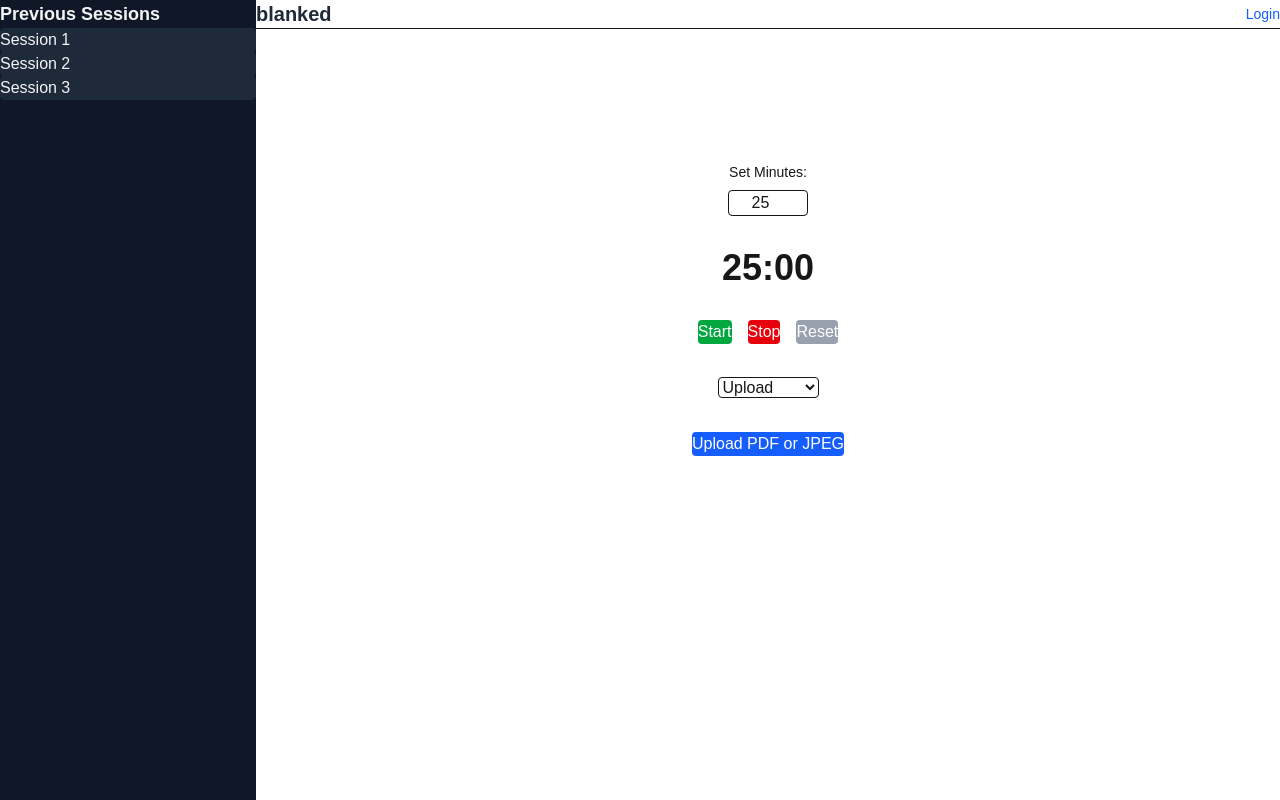
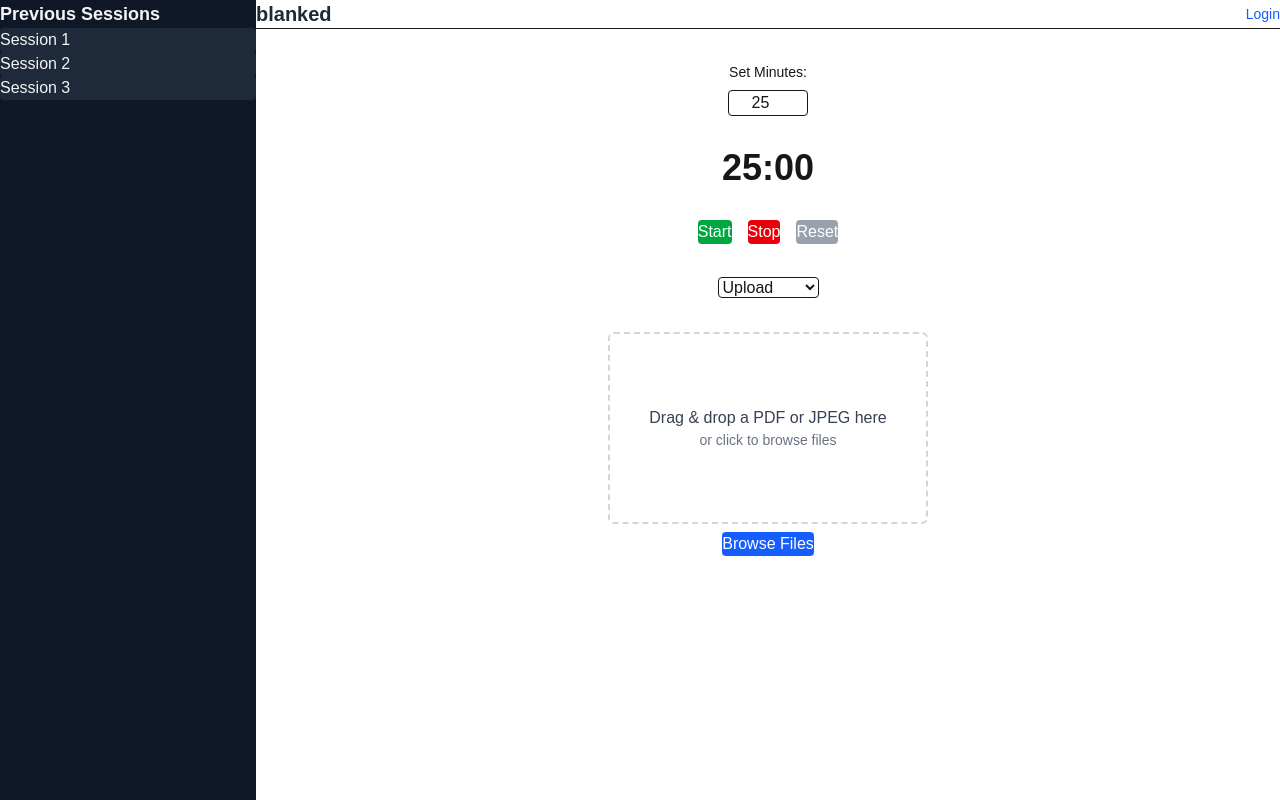
Before and after one commit to Daiyan-Zubaier/study-budy, a Next.js app in the folder frontend/: page /session in a window 1280 px wide. Built offline with nearby package versions, Linux system fonts and the light colour scheme.

Commit message:
fix pdf upload ui

```diff
--- a/frontend/package.json
+++ b/frontend/package.json
@@ -9,18 +9,22 @@
     "lint": "next lint"
   },
   "dependencies": {
+    "@google/generative-ai": "^0.24.1",
     "@tailwindcss/postcss": "^4.1.10",
     "firebase": "^11.9.1",
     "next": "15.3.4",
+    "pdf-parse": "^1.1.1",
     "pdfjs-dist": "^5.3.31",
     "postcss": "^8.5.6",
     "react": "^19.0.0",
     "react-dom": "^19.0.0",
+    "react-dropzone": "^14.3.8",
     "tailwindcss": "^4.1.10"
   },
   "devDependencies": {
     "@eslint/eslintrc": "^3",
     "@types/node": "^20",
+    "@types/pdf-parse": "^1.1.5",
     "@types/react": "^19",
     "@types/react-dom": "^19",
     "eslint": "^9",
--- a/frontend/src/app/api/gemini/flashcards/route.ts
+++ b/frontend/src/app/api/gemini/flashcards/route.ts
@@ -15,7 +15,7 @@ ${text}
 
   // Call Gemini API
   const response = await fetch(
-    "https://generativelanguage.googleapis.com/v1beta/models/gemini-2.0-flash:generateContent?key=AIzaSyCKP1TWl_7Jg_XUpNy9ZdVVDkdf63oVBJo",
+    "https://generativelanguage.googleapis.com/v1beta/models/gemini-2.0-flash:generateContent?key=AIzaSyB2-KM1JzPgpMeqM2jGs6Z2B5DtsouHZDE",
     {
       method: "POST",
       headers: { "Content-Type": "application/json" },
--- a/frontend/src/app/api/gemini/quiz/route.ts
+++ b/frontend/src/app/api/gemini/quiz/route.ts
@@ -13,7 +13,7 @@ ${text}
 
   // Call Gemini API
   const response = await fetch(
-    "https://generativelanguage.googleapis.com/v1beta/models/gemini-2.0-flash:generateContent?key=AIzaSyCKP1TWl_7Jg_XUpNy9ZdVVDkdf63oVBJo",
+    "https://generativelanguage.googleapis.com/v1beta/models/gemini-2.0-flash:generateContent?key=AIzaSyB2-KM1JzPgpMeqM2jGs6Z2B5DtsouHZDE",
     {
       method: "POST",
       headers: { "Content-Type": "application/json" },
--- /dev/null
+++ b/frontend/src/app/api/generateFlashcards/route.ts
@@ -0,0 +1,28 @@
+import { NextRequest, NextResponse } from "next/server";
+import { GoogleGenerativeAI } from "@google/generative-ai";
+import pdf from "pdf-parse";
+
+// we only run on the server (Edge runtimes are fine too)
+export const runtime = "nodejs";
+
+const genAI = new GoogleGenerativeAI(process.env.NEXT_PUBLIC_GEMINI_API_KEY!);
+
+export async function POST(req: NextRequest) {
+  const data = await req.formData();
+  const file = data.get("file") as File; // the PDF blob
+
+  if (!file) return NextResponse.json({ error: "No file" }, { status: 400 });
+
+  const buf = Buffer.from(await file.arrayBuffer());
+  const text = (await pdf(buf)).text.slice(0, 15_000); // Gemini input limit
+
+  // prompt Gemini
+  const model = genAI.getGenerativeModel({ model: "models/gemini-2.5-flash-lite-preview-06-17" });
+  const prompt = `Create concise flashcards in JSON like:
+    [{"q":"...", "a":"..."}]  from the following text:\n\n${text}`;
+
+  const res = await model.generateContent(prompt);
+  const json = JSON.parse(res.response.text());
+
+  return NextResponse.json({ flashcards: json });
+}
--- /dev/null
+++ b/frontend/src/app/components/PdfUploadModal.tsx
@@ -0,0 +1,58 @@
+"use client";
+import { useState } from "react";
+import { useDropzone } from "react-dropzone";
+
+interface PdfUploadModalProps {
+  open: boolean;
+  onClose: () => void;
+  onFile: (file: File) => Promise<void> | void;
+}
+
+export default function PdfUploadModal({ open, onClose, onFile }: PdfUploadModalProps) {
+  const [loading, setLoading] = useState(false);
+
+  const handleDrop = async (acceptedFiles: File[]) => {
+    if (!acceptedFiles.length) return;
+    setLoading(true);
+    try {
+      await onFile(acceptedFiles[0]);
+    } finally {
+      setLoading(false);
+    }
+  };
+
+  const { getRootProps, getInputProps, isDragActive } = useDropzone({
+    onDrop: handleDrop,
+    accept: { "application/pdf": [] },
+  });
+
+  if (!open) return null;
+
+  return (
+    <div className="fixed inset-0 z-50 flex items-center justify-center bg-black/50 p-4">
+      <div className="w-full max-w-lg rounded-lg bg-white p-6 shadow-lg">
+        <div className="mb-4 flex items-center justify-between">
+          <h2 className="text-lg font-semibold">Upload PDF</h2>
+          <button onClick={onClose} className="text-gray-500 hover:text-gray-700">✕</button>
+        </div>
+
+        <div
+          {...getRootProps()}
+          className="flex h-48 cursor-pointer flex-col items-center justify-center rounded-md border-2 border-dashed border-gray-300 p-4 text-center hover:border-blue-400"
+        >
+          <input {...getInputProps()} />
+          {isDragActive ? (
+            <p className="text-blue-600">Drop the PDF here ...</p>
+          ) : (
+            <>
+              <p className="text-gray-700">Drag & drop a PDF here, or click to select</p>
+              <p className="mt-2 text-sm text-gray-500">Only .pdf files are accepted</p>
+            </>
+          )}
+        </div>
+
+        {loading && <p className="mt-4 text-sm text-gray-600">Processing…</p>}
+      </div>
+    </div>
+  );
+}
--- a/frontend/src/app/components/Upload.tsx
+++ b/frontend/src/app/components/Upload.tsx
@@ -1,8 +1,22 @@
 "use client";
-import React, { useRef } from "react";
+import React, { useRef, useState } from "react";
+import { useDropzone } from "react-dropzone";
 
 export default function Upload({ onFile }: { onFile: (file: File) => void }) {
   const inputRef = useRef<HTMLInputElement>(null);
+  const [selected, setSelected] = useState<File | null>(null);
+
+  const { getRootProps, getInputProps, isDragActive } = useDropzone({
+    accept: { "application/pdf": [], "image/jpeg": [] },
+    multiple: false,
+    onDrop: (accepted) => {
+      if (accepted.length) {
+        const file = accepted[0];
+        setSelected(file);
+        onFile(file);
+      }
+    },
+  });
 
   function handleButtonClick() {
     inputRef.current?.click();
@@ -13,8 +27,13 @@ export default function Upload({ onFile }: { onFile: (file: File) => void }) {
     if (file) onFile(file);
   }
 
+  const zoneClass = `flex h-48 w-80 cursor-pointer flex-col items-center justify-center rounded-md border-2 border-dashed p-4 text-center transition-colors ${
+    isDragActive ? "border-blue-500 bg-blue-50" : "border-gray-300 hover:border-blue-400"
+  }`;
+
   return (
     <div className="flex flex-col items-center gap-2">
+      {/* Click-to-browse fallback (hidden) */}
       <input
         ref={inputRef}
         type="file"
@@ -22,12 +41,29 @@ export default function Upload({ onFile }: { onFile: (file: File) => void }) {
         className="hidden"
         onChange={handleFileChange}
       />
+
+      {/* Drag-and-drop rectangle */}
+      <div {...getRootProps()} className={zoneClass}>
+        <input {...getInputProps()} />
+        {selected ? (
+          <p className="text-green-700">✓ {selected.name} selected</p>
+        ) : isDragActive ? (
+          <p className="text-blue-600">Drop the file here…</p>
+        ) : (
+          <>
+            <p className="text-gray-700">Drag & drop a PDF or JPEG here</p>
+            <p className="mt-2 text-sm text-gray-500">or click to browse files</p>
+          </>
+        )}
+      </div>
+
+      {/* Button fallback for accessibility */}
       <button
-        className="bg-blue-600 text-white px-4 py-2 rounded hover:bg-blue-700"
+        className="rounded bg-blue-600 px-4 py-2 text-white hover:bg-blue-700"
         onClick={handleButtonClick}
         type="button"
       >
-        Upload PDF or JPEG
+        {selected ? "Change File" : "Browse Files"}
       </button>
     </div>
   );
```
Also changed, not shown: 1 other file (tests, documents, lock files or other folders).
